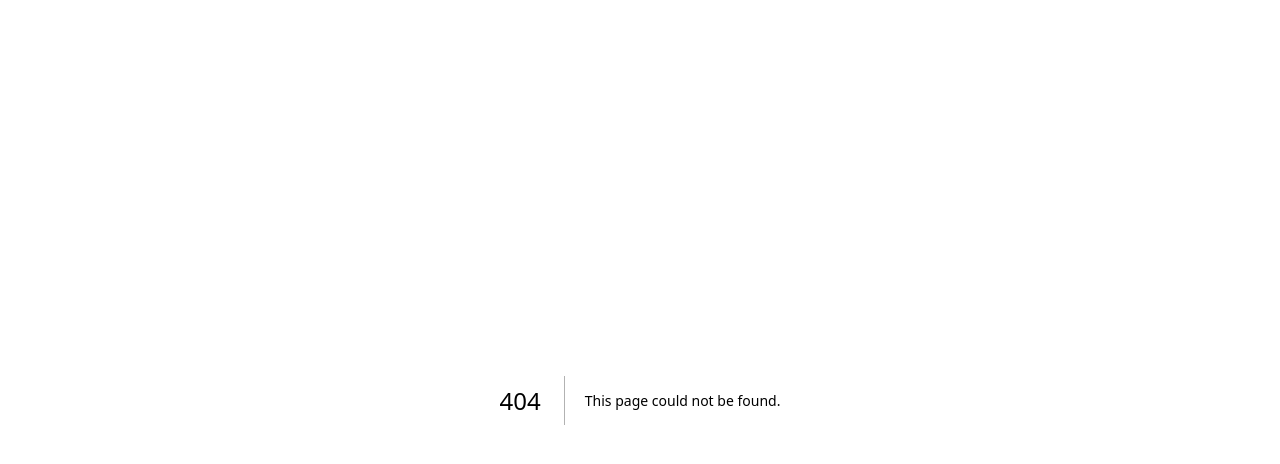
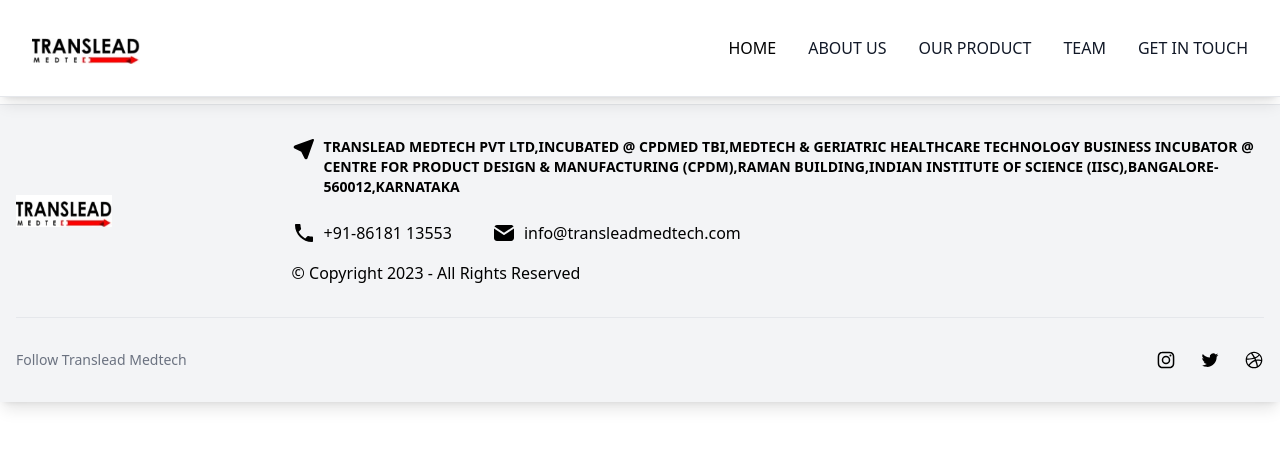
Before and after one commit to Tushar98644/Translead_Website, a Next.js app: page /team in a window 1280 px wide. Before the commit this address had no page. Shown: the top 464 px of the page. Built offline with nearby package versions, Linux system fonts and the light colour scheme.

Commit message:
team page

```diff
--- a/components/Navbar.tsx
+++ b/components/Navbar.tsx
@@ -31,10 +31,10 @@ const Navbar = () => {
                             <Link href="/about" className="block py-2 pl-3 pr-4 text-gray-900 rounded hover:bg-gray-100 md:hover:bg-transparent md:border-0 md:hover:text-blue-700 md:p-0">ABOUT US</Link>
                         </li>
                         <li>
-                        <Link href="/product" className="block py-2 pl-3 pr-4 text-gray-900 rounded hover:bg-gray-100 md:hover:bg-transparent md:border-0 md:hover:text-blue-700 md:p-0">OUR PRODUCT</Link>
+                            <Link href="/product" className="block py-2 pl-3 pr-4 text-gray-900 rounded hover:bg-gray-100 md:hover:bg-transparent md:border-0 md:hover:text-blue-700 md:p-0">OUR PRODUCT</Link>
                         </li>
                         <li>
-                            <a href="#" className="block py-2 pl-3 pr-4 text-gray-900 rounded hover:bg-gray-100 md:hover:bg-transparent md:border-0 md:hover:text-blue-700 md:p-0">TEAM</a>
+                        <Link href="/team" className="block py-2 pl-3 pr-4 text-gray-900 rounded hover:bg-gray-100 md:hover:bg-transparent md:border-0 md:hover:text-blue-700 md:p-0">TEAM</Link>
                         </li>
                         <li>
                             <a href="#" className="block py-2 pl-3 pr-4 text-gray-900 rounded hover:bg-gray-100 md:hover:bg-transparent md:border-0 md:hover:text-blue-700 md:p-0">GET IN TOUCH</a>
--- /dev/null
+++ b/pages/team.tsx
@@ -0,0 +1,12 @@
+import { Team } from "@/components";
+import Layout from "@/components/Layout";
+
+const Team_page = () => {
+    return (
+        <Layout>
+            <Team />
+        </Layout>
+    );
+}
+
+export default Team_page;
```
